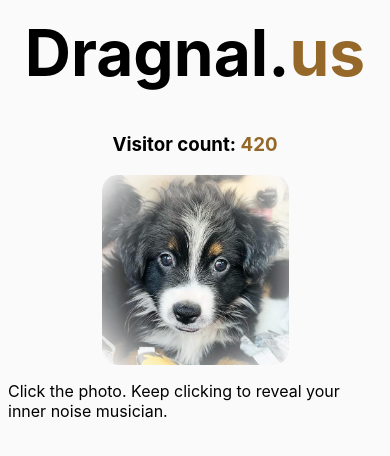
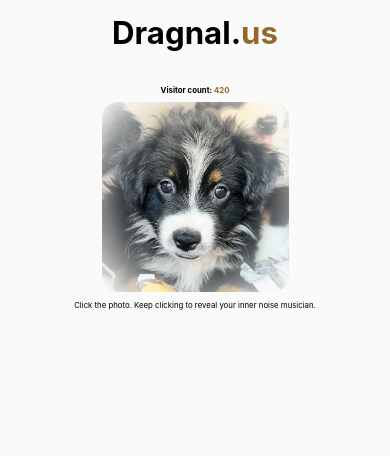
Before and after one commit to crtaylor243/dragnalus, a Next.js app: page / in a window 390 px wide. Shown: the top 456 px of the page. Built offline with nearby package versions, Linux system fonts and the light colour scheme.

Commit message:
responsive text

```diff
--- a/pages/index.js
+++ b/pages/index.js
@@ -4,6 +4,9 @@ export default function Home() {
 
   const visitorCounts = [69, 420, 666];
   const visitorCount = visitorCounts[Math.floor(Math.random()*3)];
+
+
+
 
   return (
     <div className="container">
@@ -21,8 +24,12 @@ export default function Home() {
           Visitor count: <strong>{visitorCount}</strong>
         </h3>
 
+        {/*<h3>*/}
+        {/*  DJ Level: <strong>{visitorCount}</strong>*/}
+        {/*</h3>*/}
+
         <img onClick={(e) => playMusic()} src="/drag.jpg" className="drag" />
-        <p>Click the photo. Keep clicking to reveal your inner noise musician.</p>
+        <p className="drag-text">Click the photo. Keep clicking to reveal your inner noise musician.</p>
       </main>
     </div>
   )
--- a/styles.css
+++ b/styles.css
@@ -53,6 +53,11 @@ footer a {
     text-decoration: none;
 }
 
+h3 {
+    font-size: 2vw;
+
+}
+
 h3 strong {
     color: #95682a;
     text-decoration: none;
@@ -67,7 +72,7 @@ h3 strong {
 .title {
     margin: 0 0 25px 0;
     line-height: 1.15;
-    font-size: 4rem;
+    font-size: 8vw;
 }
 
 .title,
@@ -137,6 +142,11 @@ code {
     height: auto;
 }
 
+.drag-text {
+    font-size: 2vw;
+}
+
+
 @media (max-width: 600px) {
     .grid {
         width: 100%;
```
